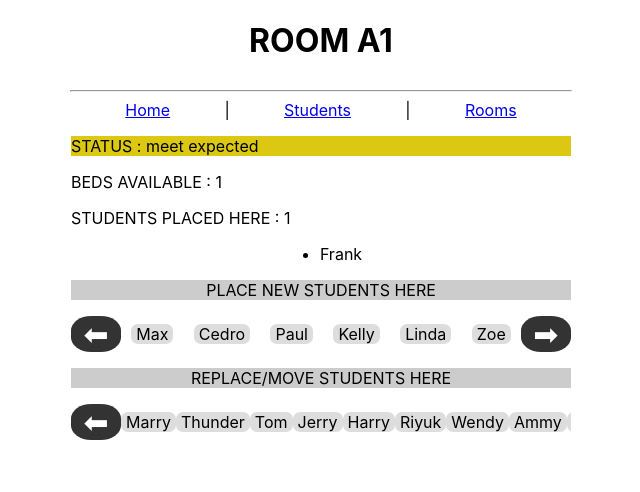
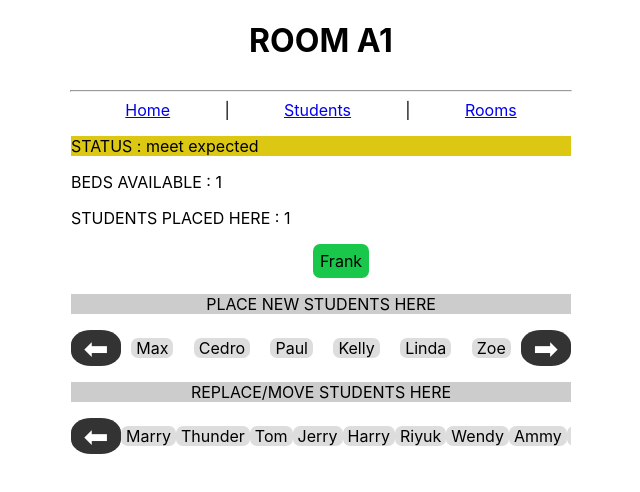
Before and after one commit to mfrank37/hostel-management-app, a React (Create React App) app: page /rooms/A1 in a window 1280 px wide. Shown: the top 492 px of the page, without its empty margins (319-959 px from the left). Built offline with nearby package versions, Linux system fonts and the light colour scheme.

Commit message:
react to changes and update states

```diff
--- a/src/App.css
+++ b/src/App.css
@@ -88,6 +88,9 @@ nav {
   color: white;
   cursor: pointer;
 }
+.stud:active {
+  background-color: #19C84A;
+}
 .student {
   background: #eef;
   width: 220px;
@@ -104,3 +107,17 @@ nav {
 .status {
   background-color: #19C84A;
 }
+.currently-here {
+  list-style: none;
+  padding: 7px;
+  border-radius: 7px;
+  background: #19C84A;
+}
+.currently-here:hover {
+  background: #FA6060;
+  color: white;
+  cursor: pointer;
+}
+.currently-here:active {
+  background: red;
+}
--- a/src/controllers/handleActions.js
+++ b/src/controllers/handleActions.js
@@ -1,5 +1,3 @@
-import { rooms } from "../data";
-
 export default function handleActions(state, action) {
   let stud;
   switch (action.type) {
@@ -24,13 +22,35 @@ export default function handleActions(state, action) {
       }
     case 'UNPLACE_STUDENT':
       // remove him from the room
+      if(typeof action.student === 'string') {
+        state.students.find((std) => std.name === action.student).room = '';
+        stud = state.students.find((std) => std.name === action.student);
+      } else {
         state.students.find((std) => std.id === action.student).room = '';
         stud = state.students.find((std) => std.id === action.student);
-        const list = new Set(rooms.find((room) => room.students.includes(stud.name)).students);
+      }
+      const list = new Set(state.rooms.find((room) => room.students.includes(stud.name)).students);
       list.delete(stud.name);
       console.log(list);
-        rooms.find((room) => room.students.includes(stud.name)).students = Array.from(list);
+      state.rooms.find((room) => room.students.includes(stud.name)).students = Array.from(list);
       console.log(stud);
+      return {
+        students: state.students,
+        rooms: state.rooms
+      }
+    case 'ADD_STUDENT_TO_ROOM':
+      try {
+        stud = state.students.find((std) => std.name === action.student);
+        const removeFrom = new Set(state.rooms.find((room) => room.students.includes(stud.name)).students);
+        console.log(removeFrom);
+        removeFrom.delete(stud.name);
+        state.rooms.find((room) => room.students.includes(stud.name)).students = Array.from(removeFrom);
+      } catch (e) {
+
+      }
+      stud.room = action.room;
+      state.rooms.find(room=> room.name === action.room).students.push(stud.name);
+      state.students = state.students.map(STD=> STD.id === stud.id ? stud : STD);
       return {
         students: state.students,
         rooms: state.rooms
--- a/src/routes/room.jsx
+++ b/src/routes/room.jsx
@@ -1,14 +1,16 @@
-import { useSelector } from 'react-redux';
+import { useDispatch, useSelector } from 'react-redux';
 import { useParams } from 'react-router-dom';
 import Header from '../components/header';
 import Rooms from './rooms';
 
 
-const Room = () => {
+const Room = (props) => {
 
   // const { params } = this.props.match;
   const { name } = useParams();
-  const { students, rooms } = useSelector((state) => ({students: state.students, rooms: state.rooms}));
+  const { students } = useSelector((state) => ({students: state.students}));
+  const { rooms } = useSelector((state) => ({rooms: state.rooms}));
+
   const index =  rooms.findIndex((room) => room.name === name);
   if(index < 0) return <Rooms notFound={true}/>;
 
@@ -17,7 +19,6 @@ const Room = () => {
     : rooms[index].beds < rooms[index].students.length
     ? <p className='exceed'>STATUS : exceed</p>
     : <p className='meet'>STATUS : meet expected</p>;
-  console.log(STATUS);
   const newStudents = () => {
     const set = new Set();
     students.forEach(std => set.add(std.name));
@@ -31,6 +32,23 @@ const Room = () => {
     return Array.from(set);
   };
 
+  const dispatch = useDispatch();
+  const placeStudentHere = ({target}) => {
+    dispatch({
+      type: 'ADD_STUDENT_TO_ROOM',
+      room: name,
+      student: target.innerHTML
+    });
+  }
+  const removeStudentsFromHere = ({target}) => {
+    dispatch({
+      type: 'UNPLACE_STUDENT',
+      student: target.innerHTML
+    });
+  }
+
+  let key = 1;
+
   return (
     <>
       <Header title={ 'ROOM ' + name } />
@@ -39,19 +57,19 @@ const Room = () => {
           <p>BEDS AVAILABLE : { rooms[index].beds }</p>
           <p>STUDENTS PLACED HERE : { rooms[index].students.length }</p>
           <ul className='students-list'>
-            { rooms[index].students.map(stud => <li>{stud}</li>)}
+            { rooms[index].students.map(stud => <li className='currently-here' onClick={removeStudentsFromHere}>{stud}</li>)}
           </ul>
           <p style={{textAlign: 'center', backgroundColor: '#ccc'}}>PLACE NEW STUDENTS HERE</p>
         <div className='placing-list'>
-          <li className='move left'></li>
-            { newStudents().map(student => <li className='stud'>{student}</li>) }
-          <li className='move right'></li>
+          <li key='left1' className='move left'></li>
+            { newStudents().map(student => <li key={++key} className='stud' onClick={placeStudentHere}>{student}</li>) }
+          <li key='right1' className='move right'></li>
         </div>
         <p style={{textAlign: 'center', backgroundColor: '#ccc'}}>REPLACE/MOVE STUDENTS HERE</p>
         <div className='moving-list'>
-          <li className='move left'></li>
-            { placedStudents().map(student => <li className='stud'>{student}</li>) }<li className='move right'>
-          </li>
+          <li key='left2' className='move left'></li>
+            { placedStudents().map(student => <li key={++key} className='stud' onClick={placeStudentHere}>{student}</li>) }
+          <li key='right2' className='move right'></li>
         </div>
       </div>
     </>
```
Lines whose indentation alone changed are shown as unchanged.
